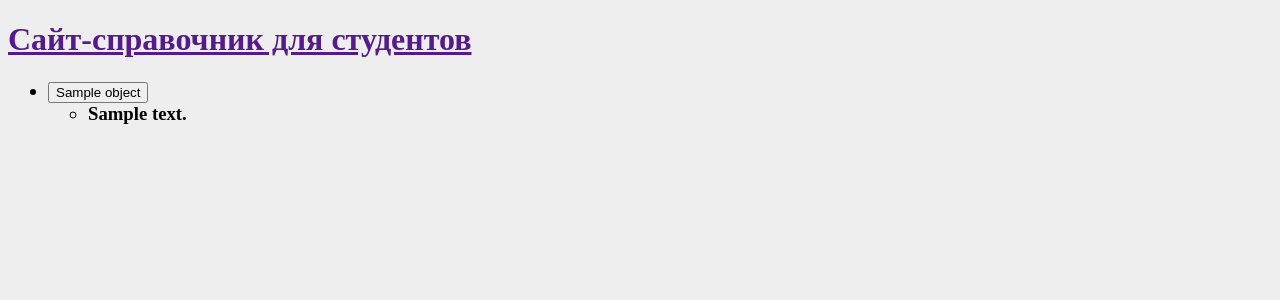
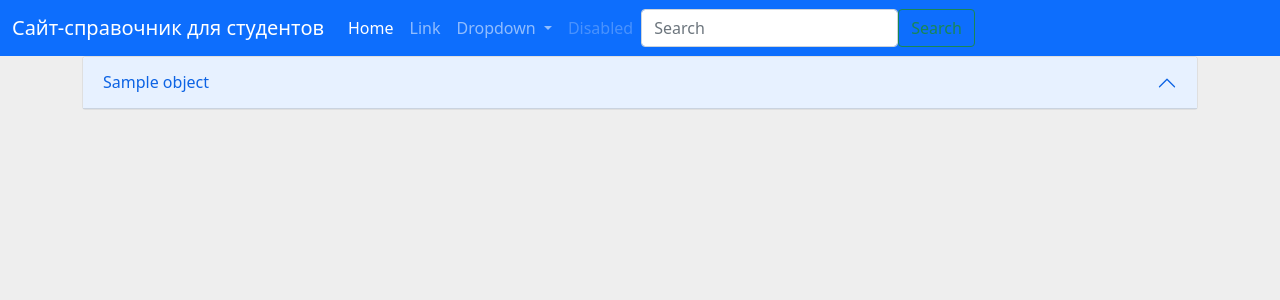
Before and after one commit to Desuknight/-, a Django app: template mysite11/templates/home.html in a window 1280 px wide. Shown: the top 300 px of the page. Run offline with Django 3.2, Linux system fonts and the light colour scheme; the template is opened without the code that fills it: most values are stand-ins (such as "Sample title", 1, 10 or a date in 2020).

Commit message:
spoilers adding

```diff
--- a/mysite11/articles/models.py
+++ b/mysite11/articles/models.py
@@ -2,7 +2,6 @@ from django.db import models
 from django.urls import reverse
 # Create your models here.
 class Article(models.Model):
-
 
     author = models.ForeignKey('auth.User', on_delete = models.CASCADE,)
 
--- a/mysite11/static/css/style.css
+++ b/mysite11/static/css/style.css
@@ -2,3 +2,7 @@ body{
     background-color: #eee;
     font-color: #222;
     }
+
+.accordion-item{
+    margin-bottom: 5px;
+}
--- a/mysite11/templates/home.html
+++ b/mysite11/templates/home.html
@@ -6,30 +6,71 @@
         <meta name="viewport" content="width=device-width, initial-scale=1.0"/>
         <meta http-equiv="X-UA-Compatible" content="ie=edge"/>
         <link rel="stylesheet" href="{% static 'css/style.css' %}"/>
+        <link href="https://cdn.jsdelivr.net/npm/bootstrap@5.0.1/dist/css/bootstrap.min.css" rel="stylesheet" integrity="sha384-+0n0xVW2eSR5OomGNYDnhzAbDsOXxcvSN1TPprVMTNDbiYZCxYbOOl7+AMvyTG2x" crossorigin="anonymous">
+        <script src="https://cdn.jsdelivr.net/npm/bootstrap@5.1.3/dist/js/bootstrap.bundle.min.js" integrity="sha384-ka7Sk0Gln4gmtz2MlQnikT1wXgYsOg+OMhuP+IlRH9sENBO0LRn5q+8nbTov4+1p" crossorigin="anonymous"></script>
         <title>Guideforstud</title>
     </head>
-    <body>{% load static %}
+    <body>
+        {% load static %}
         <meta charset="UTF-8"/>
         <meta name="viewport" content="width=device-width, initial-scale=1.0"/>
         <meta http-equiv="X-UA-Compatible" content="ie=edge"/>
         <link rel="stylesheet" href="{% static 'css/style.css' %}"/>
         <title>Guideforstud</title>
-        <header>
-            <h1> <a href="">Сайт-справочник для студентов</a> </h1>
-        </header>
+                                                                        <nav class="navbar navbar-expand-lg navbar-dark bg-primary">
+                                                                            <div class="container-fluid">
+                                                                            <a class="navbar-brand" href="#">Сайт-справочник для студентов</a>
+                                                                            <button class="navbar-toggler" type="button" data-toggle="collapse" data-target="#navbarSupportedContent" aria-controls="navbarSupportedContent" aria-expanded="false" aria-label="Toggle navigation">
+                                                                                <span class="navbar-toggler-icon"></span>
+                                                                            </button>
+                                                                            <div class="collapse navbar-collapse" id="navbarSupportedContent">
+                                                                                <ul class="navbar-nav mr-auto mb-2 mb-lg-0">
+                                                                                <li class="nav-item">
+                                                                                    <a class="nav-link active" aria-current="page" href="#">Home</a>
+                                                                                </li>
+                                                                                <li class="nav-item">
+                                                                                    <a class="nav-link" href="#">Link</a>
+                                                                                </li>
+                                                                                <li class="nav-item dropdown">
+                                                                                    <a class="nav-link dropdown-toggle" href="#" id="navbarDropdown" role="button" data-toggle="dropdown" aria-expanded="false">
+                                                                                    Dropdown
+                                                                                    </a>
+                                                                                    <ul class="dropdown-menu" aria-labelledby="navbarDropdown">
+                                                                                    <li><a class="dropdown-item" href="#">Action</a></li>
+                                                                                    <li><a class="dropdown-item" href="#">Another action</a></li>
+                                                                                    <li><hr class="dropdown-divider"></li>
+                                                                                    <li><a class="dropdown-item" href="#">Something else here</a></li>
+                                                                                    </ul>
+                                                                                </li>
+                                                                                <li class="nav-item">
+                                                                                    <a class="nav-link disabled" href="#" tabindex="-1" aria-disabled="true">Disabled</a>
+                                                                                </li>
+                                                                                </ul>
+                                                                                <form class="d-flex">
+                                                                                <input class="form-control mr-2" type="search" placeholder="Search" aria-label="Search">
+                                                                                <button class="btn btn-outline-success" type="submit">Search</button>
+                                                                                </form>
+                                                                            </div>
+                                                                            </div>
+                                                                        </nav>
         <div class="container">{% block content %}
+            <div class="accordion" id="accordionExample">
             {% for i in object_list %}
-            <div class="article">
-                <h3><ul>
-                        <li>
-                            <button data-bs-toggle="collapse" aria-expanded="false" data-bs-target="#contents-collapse" aria-controls="contents-collapse">{{ i.title }}</button>
-                            <ul id="contents-collapse">
-                                <li>{{ i.body }}</li>
-                            </ul>
-                        </li>
-                    </ul></h3>
+            <div class="accordion-item">
+                <h2 class="accordion-header" id="heading{{i.pk}}">
+                  <button class="accordion-button" type="button" data-bs-toggle="collapse" data-bs-target="#collapse{{i.pk}}" aria-expanded="true" aria-controls="collapse{{i.pk}}">
+                    {{i.title}}
+                  </button>
+                </h2>
+                <div id="collapse{{i.pk}}" class="accordion-collapse collapse" aria-labelledby="heading{{i.pk}}" data-bs-parent="#accordionExample">
+                  <div class="accordion-body">
+                      {{i.body}}
+                  </div>
+                </div>
+              </div>
+            {% endfor %}
             </div>
-            {% endfor %}
+        </div>
             {% endblock content %}
         </div>
     </body>
```
Also changed, not shown: mysite11/db.sqlite3.
